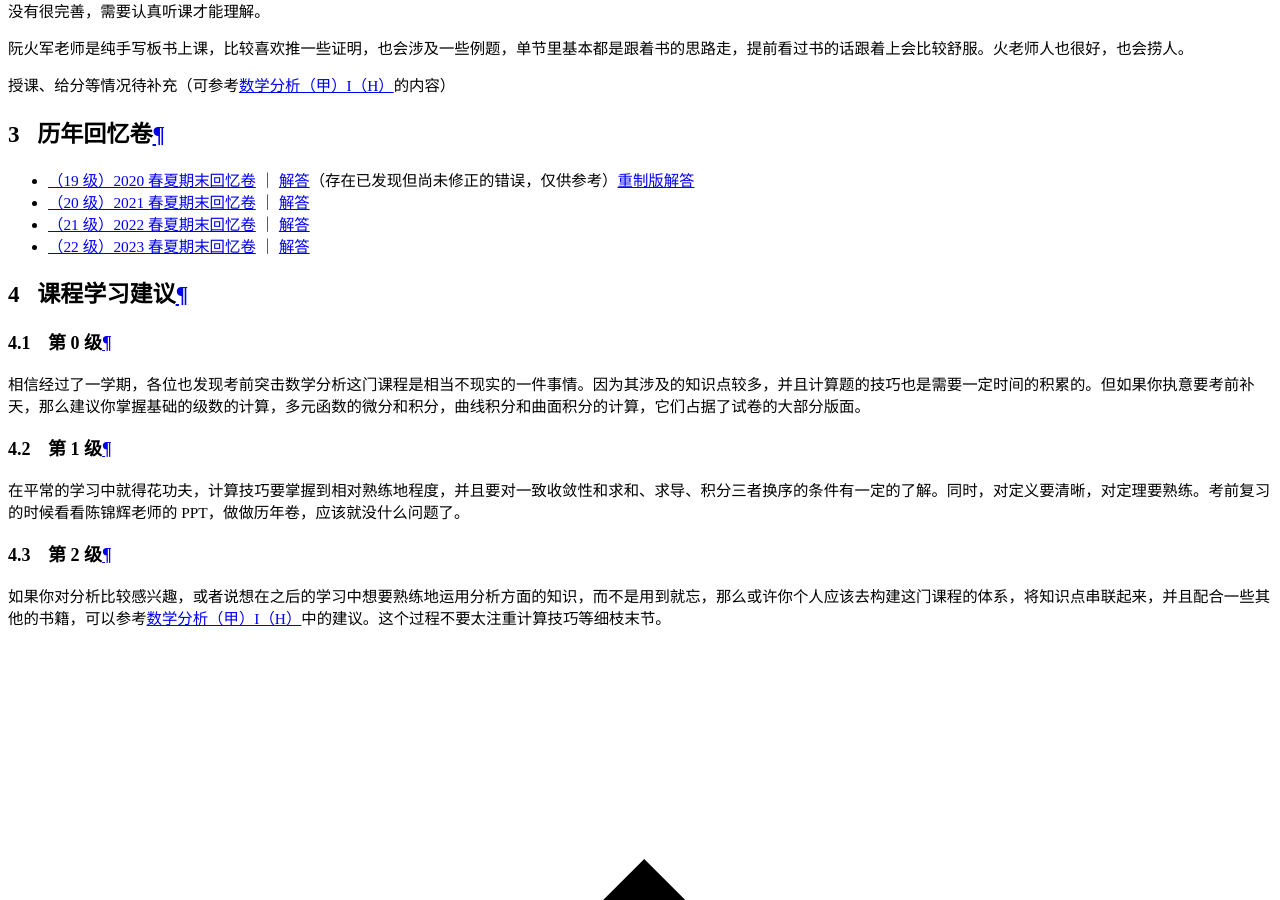
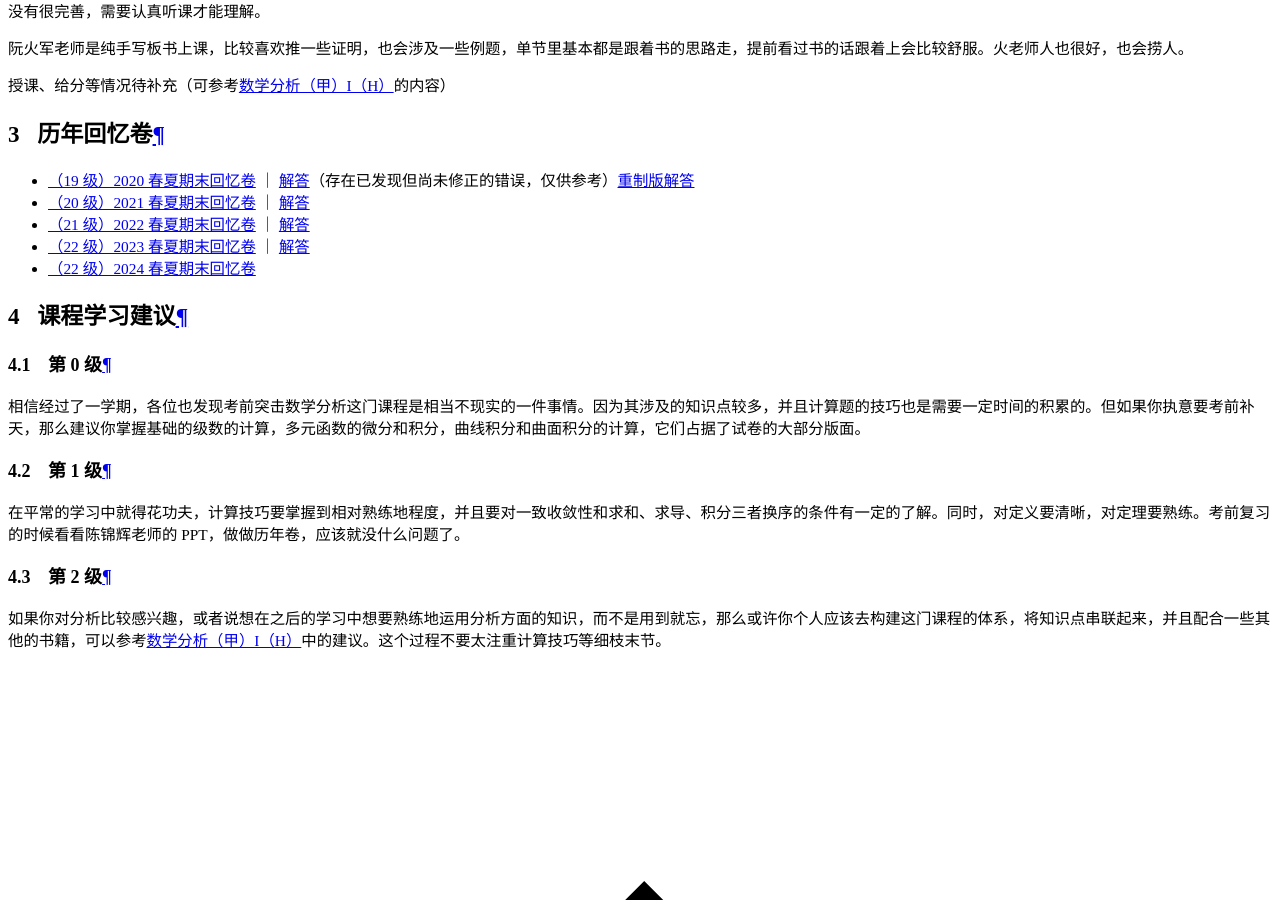
Before and after one commit to ZJU-Turing/TuringCourses, an MkDocs documentation site: the page built from docs/math_phys/math_analysis2/index.md, in a window 1280 px wide and 900 px high, scrolled down 18728 px. Built offline with MkDocs 1.6.1 and Material for MkDocs 9.7.7, drawn with Linux system fonts in a browser that asks for light colours; comment, search, counter and statistics services are not loaded.

Commit message:
docs: 添加数学分析（甲）Ⅱ（H）回忆卷

```diff
--- a/docs/math_phys/math_analysis2/index.md
+++ b/docs/math_phys/math_analysis2/index.md
@@ -28,6 +28,8 @@
 - [（20 级）2021 春夏期末回忆卷](数学分析（甲）Ⅱ（H）2021春夏回忆卷.pdf) ｜ [解答](数学分析（甲）Ⅱ（H）2021春夏回忆卷解答.pdf)
 - [（21 级）2022 春夏期末回忆卷](数学分析（甲）Ⅱ（H）2022春夏回忆卷.pdf) ｜ [解答](数学分析（甲）Ⅱ（H）2022春夏回忆卷解答.pdf)
 - [（22 级）2023 春夏期末回忆卷](数学分析（甲）Ⅱ（H）2023春夏回忆卷.pdf) ｜ [解答](数学分析（甲）Ⅱ（H）2023春夏回忆卷解答.pdf)
+- [（22 级）2024 春夏期末回忆卷](数学分析（甲）Ⅱ（H）2024春夏回忆卷.pdf)
+
 
 ## 课程学习建议
 
```
Also changed, not shown: 8 other files.
